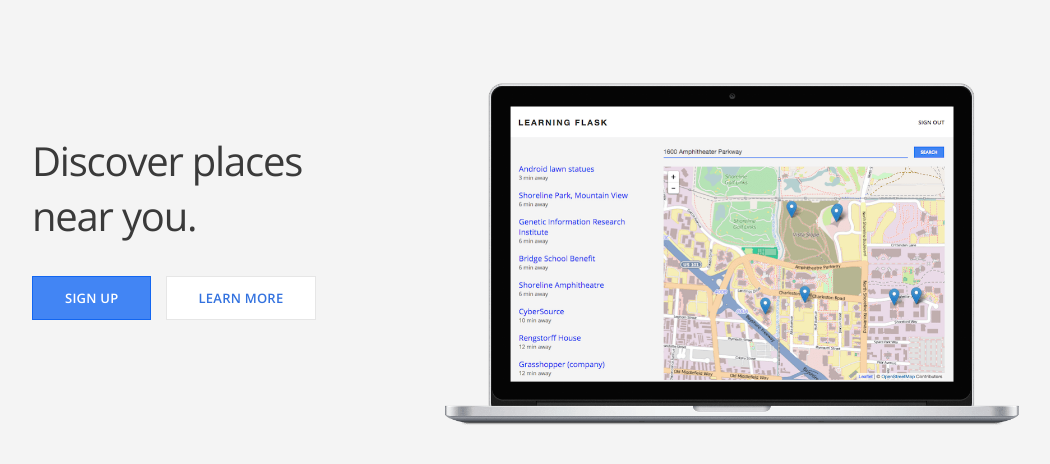
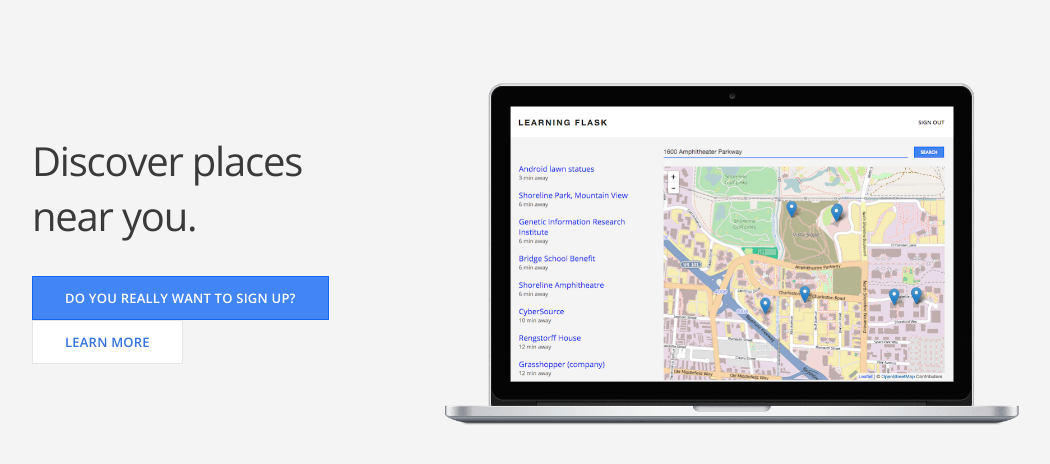
Before and after one commit to nicemilkyway/refactored-robot, a Flask app: page / in a window 1280 px wide. Shown: the part 50-514 px from the top of the page, without its empty margins (108-1158 px from the left). Run offline with Flask 2, Linux system fonts and the light colour scheme.

Commit message:
test eclipse git

```diff
--- a/templates/index.html
+++ b/templates/index.html
@@ -6,7 +6,7 @@
 
       <div class="section-content">
         <h2>Discover places near you.</h2>
-        <a href="#" class="btn-primary">Sign up</a>
+        <a href="#" class="btn-primary">Do you really want to sign up?</a>
         <a href="{{ url_for('about') }}" class="btn-secondary">Learn more</a>
       </div>
 
```
